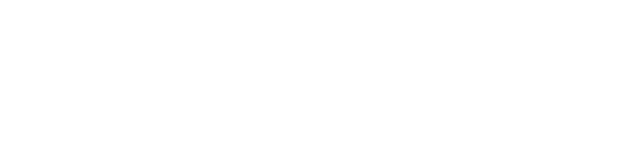
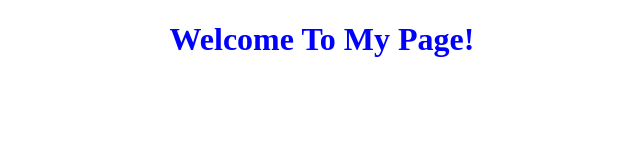
Before and after one commit to supermanoi/scrimbaTutorial, a plain HTML site: page index.html in a window 1280 px wide. Shown: the whole page, without its empty margins (318-958 px from the left). Drawn offline with Linux system fonts and the light colour scheme.

Commit message:
modified index

```diff
--- a/index.html
+++ b/index.html
@@ -1,15 +1,22 @@
 <!DOCTYPE html>
 <html>
 <head>
+    <meta charset="UTF-8">
+    <meta name="description" content="Learning HTML">
+    <meta name="viewport" content="width=device-width, initial-scale=1.0">
+    <title>Learning HTML</title>
     <link rel="stylesheet" href="index.css">
+    <link rel="stylesheet" href="https://use.fontawesome.com/releases/v5.0.6/css/all.css">
+    <style>
+        h1 {
+            text-align: center;
+        }
+    </style>
 </head>
 <body>
-   <div class="white">
-       <div class="green">
-            <div class="red">
-            </div>
-       </div>
-   </div>
+    <h1 style="color: blue;">
+    Welcome To My Page!
+     </h1>
 
 </body>
 </html>
```
